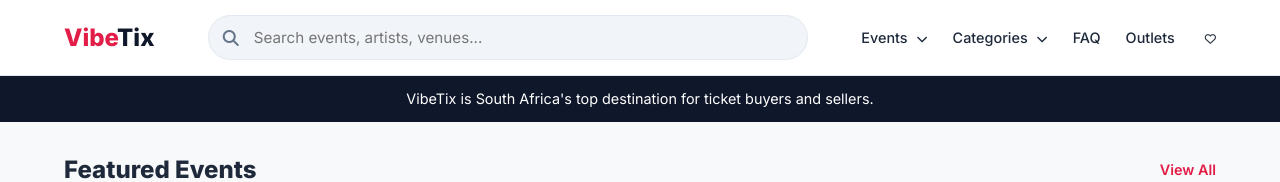
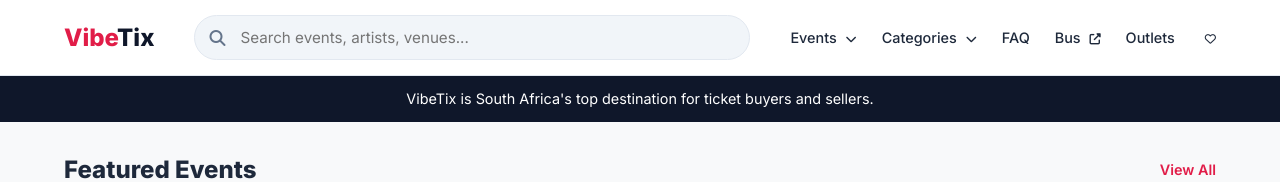
Before and after one commit to KGOSANA950/VibeTix-, a plain HTML site: page index.html in a window 1280 px wide. Shown: the top 182 px of the page. Drawn offline with Linux system fonts and the light colour scheme.

Commit message:
Add 'Bus' link to navigation menu
Added a new navigation item for 'Bus' in the HTML.

```diff
--- a/index.html
+++ b/index.html
@@ -50,6 +50,10 @@
             </div>
 
             <div class="nav-item"><a href="faq.html">FAQ</a></div>
+
+            <!-- ADDED BUS LINK HERE -->
+            <div class="nav-item"><a href="#">Bus <i class="fas fa-external-link-alt" style="font-size: 0.7rem;"></i></a></div>
+
             <div class="nav-item"><a href="outlets.html">Outlets</a></div>
             <div class="nav-item"><a href="#"><i class="far fa-heart"></i></a></div>
         </div>
@@ -110,7 +114,6 @@
                 const card = document.createElement('div');
                 card.style.cssText = "background: white; border-radius: 12px; overflow: hidden; border: 1px solid #e2e8f0; transition: transform 0.3s; cursor: pointer; display: flex; flex-direction: column;";
 
-                // THIS LINE MAKES THE CARD CLICKABLE
                 card.onclick = () => {
                     window.location.href = `event-details.html?id=${event.id}`;
                 };
```
